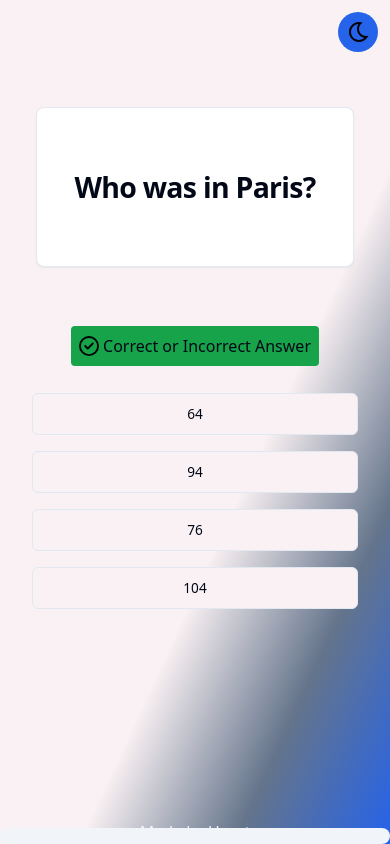
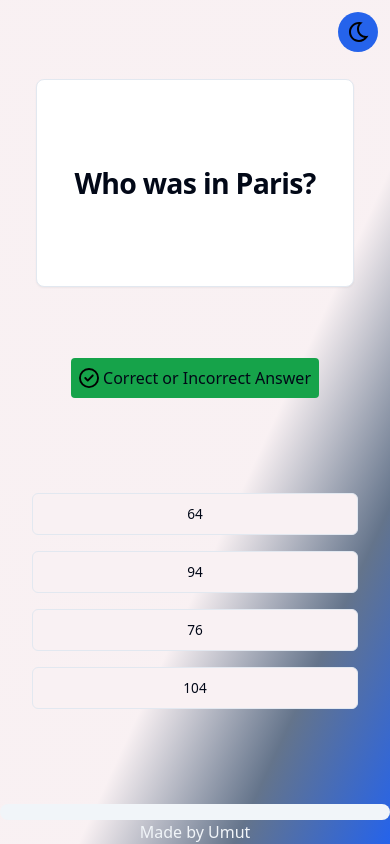
Before and after one commit to umutondersu/trivia-game, a React (Vite) app: page /quiz in a window 390 px wide. Built offline with nearby package versions, Linux system fonts and the light colour scheme.

Commit message:
Improved Quiz Design

```diff
--- a/src/components/Questions/AnswerGrid.tsx
+++ b/src/components/Questions/AnswerGrid.tsx
@@ -2,7 +2,7 @@ import AnswerButton from "./AnswerButton";
 
 function AnswerGrid({ currentAnswers }: { currentAnswers: string[] }) {
 	return (
-		<div className="relative bottom-32 grid md:grid-cols-2 grid-cols-1 gap-4 mx-8">
+		<div className="relative bottom-10 grid md:grid-cols-2 grid-cols-1 gap-4 mx-8">
 			{currentAnswers.map((answer) => {
 				return <AnswerButton>{answer}</AnswerButton>;
 			})}
--- a/src/components/Questions/AnswerStatusBar.tsx
+++ b/src/components/Questions/AnswerStatusBar.tsx
@@ -4,7 +4,7 @@ function AnswerStatusBar({ answered }: { answered: boolean }) {
 	return (
 		<div
 			className={cn(
-				"relative bottom-12 bg-green-600 mx-auto rounded-sm flex items-center justify-center gap-x-1 p-2",
+				"relative bottom-10 bg-green-600 mx-auto rounded-sm flex items-center justify-center gap-x-1 p-2",
 				answered ? "" : "opacity-0"
 			)}>
 			<img className="w-5 h-5 inline" src={Check} alt="Check Icon" />
--- a/src/pages/Quiz.tsx
+++ b/src/pages/Quiz.tsx
@@ -44,14 +44,14 @@ function Quiz() {
 
 	return (
 		<PageContainer className="justify-evenly">
-			<Card className="grid place-items-center relative mx-9 top-0 h-40 text-center">
+			<Card className="grid place-items-center relative mx-9 md:top-0 -top-4 md:h-40 h-52 text-center">
 				<CardHeader>
 					<CardTitle>Who was in Paris?</CardTitle>
 				</CardHeader>
 			</Card>
 			<AnswerStatusBar answered={answered} />
 			<AnswerGrid currentAnswers={currentAnswers} />
-			<Progress className="absolute bottom-0" value={0} />
+			<Progress className="absolute bottom-6" value={0} />
 		</PageContainer>
 	);
 }
```
